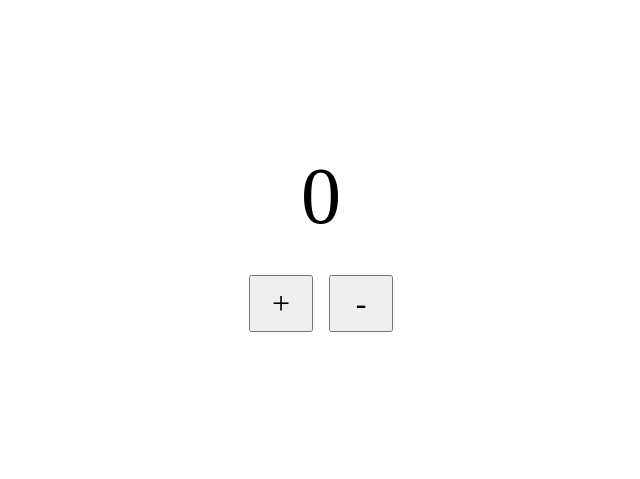
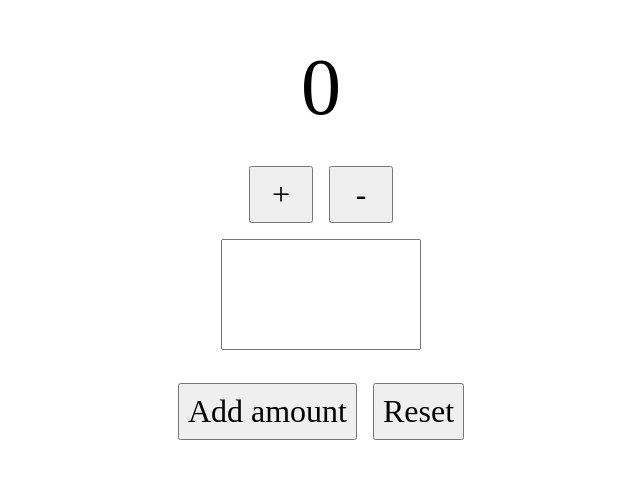
Before and after one commit to eboominathan/redux, a React (Create React App) app: page / in a window 1280 px wide. Shown: the part 151-630 px from the top of the page, without its empty margins (319-959 px from the left). Built offline with nearby package versions, Linux system fonts and the light colour scheme.

Commit message:
redux toolkit in process

```diff
--- a/src/feature/counter/Counter.js
+++ b/src/feature/counter/Counter.js
@@ -1,10 +1,16 @@
-import React from 'react'
+import React, { useState } from 'react'
 import { useSelector,useDispatch } from 'react-redux'
-import { increment,decrement } from './counterSlice'
+import { increment,decrement, incrementByAmount,reset } from './counterSlice'
 
 const Counter = () => {
     const count = useSelector((state) => state.counter.count)
     const dispatch = useDispatch();
+    const [incrementAmount,setIncrementAmount] = useState(0);
+    const addValue = Number(incrementAmount) || 0;
+    const resetAll = () => {
+        setIncrementAmount(0);
+        dispatch(reset());
+    }
   return (
     <section>
         <p>{count}</p>
@@ -12,6 +18,12 @@ const Counter = () => {
         <button onClick={() => dispatch(increment())}>+</button>
         <button onClick={() => dispatch(decrement())}>-</button>
         </div>
+        <input type="text" onChange={(e) => setIncrementAmount(e.target.value)}/>
+        <div>
+            <button onClick={() => dispatch(incrementByAmount(addValue))}>Add amount</button>
+            <button onClick={resetAll}>Reset</button>
+
+        </div>
     </section>
   )
 }
--- a/src/feature/counter/counterSlice.js
+++ b/src/feature/counter/counterSlice.js
@@ -10,12 +10,18 @@ export const counterSlice = createSlice({
     initialState,
     reducers : {
         increment : (state) => {
-            state.count += 1
+            state.count += 1;
         },
         decrement : (state) => {
-            state.count -= 1
+            state.count -= 1;
         },
+        reset : (state) => {
+            state.count = 0;
+        },
+        incrementByAmount : (state,action) => {
+            state.count +=action.payload;
+        }
     }
 });
-export const {increment,decrement} = counterSlice.actions;
+export const {increment,decrement,reset,incrementByAmount} = counterSlice.actions;
 export default counterSlice.reducer;
```
